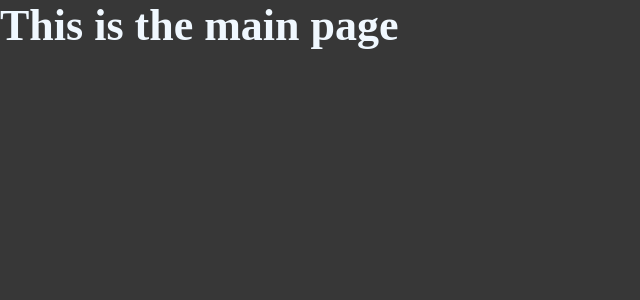
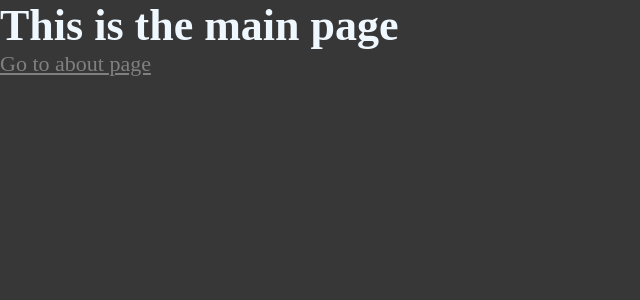
Before and after one commit to danielbarczynski/learning-react, a React (Create React App) app: page / in a window 1280 px wide. Shown: the top 300 px of the page, without its empty margins (0-640 px from the left). Built offline with nearby package versions, Linux system fonts and the light colour scheme.

Commit message:
routing and links done

```diff
--- a/src/About.js
+++ b/src/About.js
@@ -1,9 +1,10 @@
-import React from 'react'
+import { Link } from 'react-router-dom';
 
 const About = () => {
     return (
         <div>
             <h1>This is about page</h1>
+            <p><Link to='/' style={{color: "grey"}}>Back to home page</Link></p>
         </div>
     )
 }
--- a/src/App.js
+++ b/src/App.js
@@ -1,11 +1,12 @@
 import About from './About';
 import { Route, Routes } from 'react-router-dom';
+import Layout from './Layout';
 
 function App() {
     return (
         <div>
-            <h1>This is the main page</h1>
             <Routes>
+                <Route path='/' element={<Layout />} />
                 <Route path="/about" element={<About />} />
             </Routes>
         </div>
--- /dev/null
+++ b/src/Layout.js
@@ -0,0 +1,12 @@
+import { Link } from 'react-router-dom';
+
+const Layout = () => {
+  return (
+    <div>
+        <h1>This is the main page</h1>
+        <p><Link to='/about' style={{color: "grey"}}>Go to about page</Link></p>
+    </div>
+  )
+}
+
+export default Layout
--- a/src/index.js
+++ b/src/index.js
@@ -2,14 +2,16 @@ import React from 'react';
 import ReactDOM from 'react-dom/client';
 import './index.css';
 import App from './App';
-import { BrowserRouter } from 'react-router-dom';
+import { BrowserRouter, Routes, Route } from 'react-router-dom';
 
 const root = ReactDOM.createRoot(document.getElementById('root'));
 
 root.render(
     <React.StrictMode>
         <BrowserRouter>
-            <App />
+            <Routes>
+                <Route path='/*' element={<App />} />
+            </Routes>
         </BrowserRouter>
     </React.StrictMode>
 );
```
